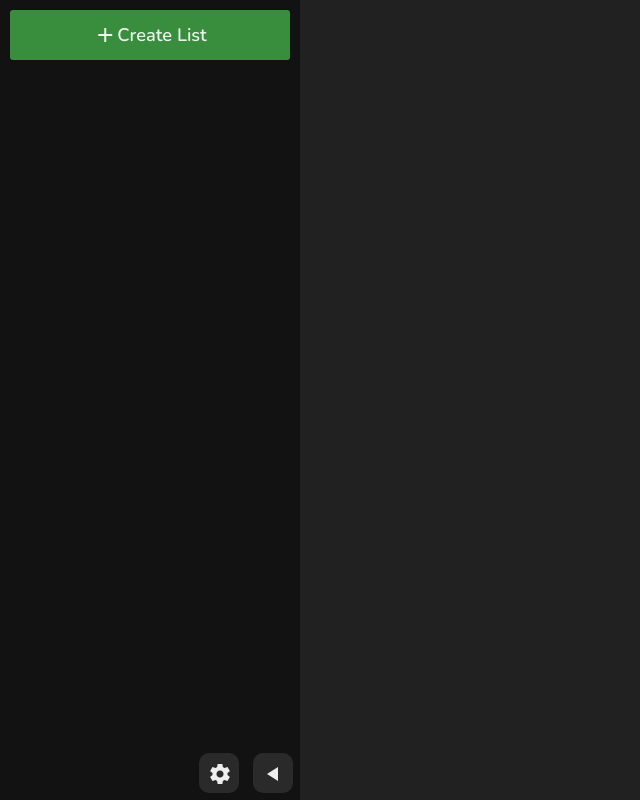
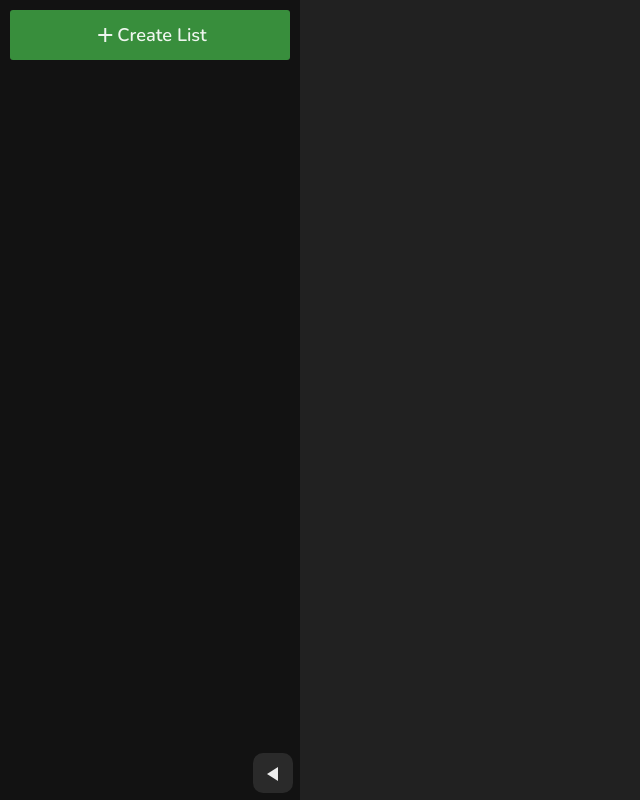
Before and after one commit to RubenTapadas/fresh-listing, an Angular app: page / in a window 1280 px wide. Shown: the whole page, without its empty margins (0-640 px from the left). Built offline with nearby package versions, Linux system fonts and the light colour scheme.

Commit message:
feat: removed settings gear in sidenav

```diff
--- a/src/app/app.component.html
+++ b/src/app/app.component.html
@@ -37,9 +37,6 @@
         (click)="toggleSideBar()"
       >
         <mat-icon>play_arrow</mat-icon>
-      </div>
-      <div>
-        <mat-icon>settings</mat-icon>
       </div>
     </div>
   </div>
```
